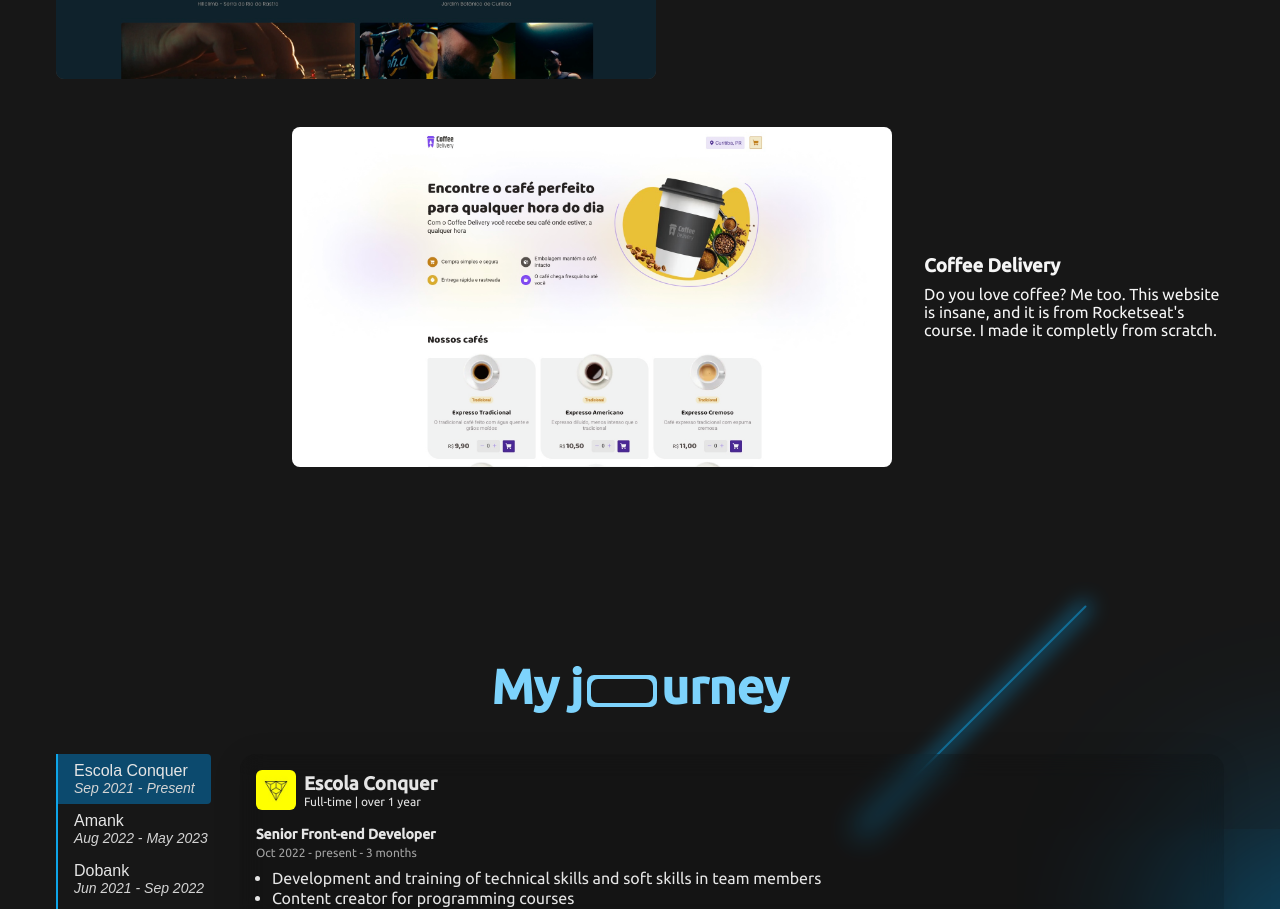
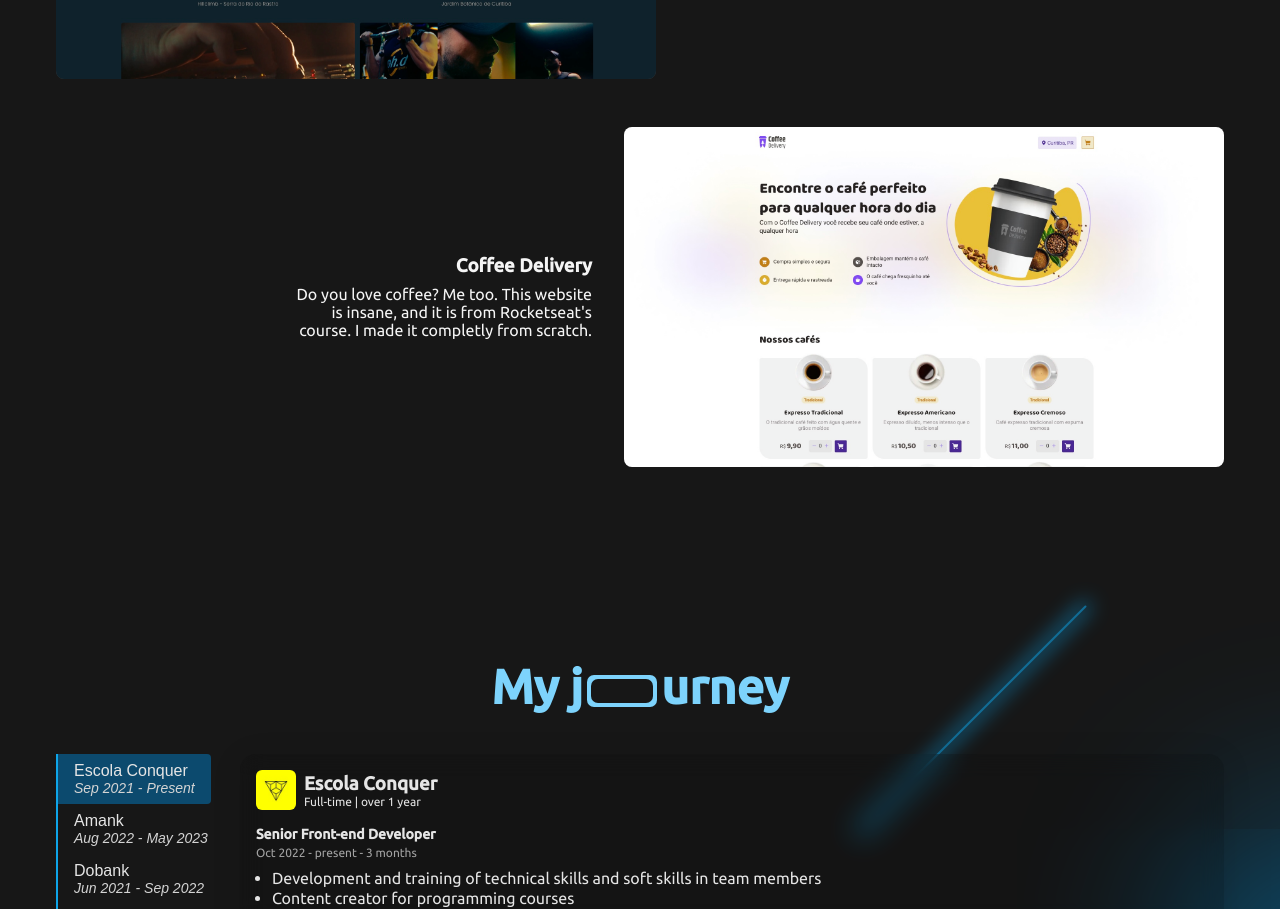
Before and after one commit to guiillescas/guilles-site-2, a Next.js app: page / in a window 1280 px wide. Shown: the part 950-1859 px from the top of the page. Built offline with nearby package versions, Linux system fonts and the light colour scheme.

Commit message:
fix: prop on styles

```diff
--- a/src/components/ProjectCard/styles.ts
+++ b/src/components/ProjectCard/styles.ts
@@ -6,7 +6,7 @@
 
 export const ProjectCardContainer = styled(Link)<ProjectCardContainerProps>`
   display: flex;
-  flex-direction: ${({ isInverted }) => (isInverted ? 'row-reverse' : 'row')};
+  flex-direction: ${({ inverted }) => (inverted ? 'row-reverse' : 'row')};
   align-items: center;
   justify-content: center;
 
@@ -69,12 +69,11 @@
   .card-content-wrapper {
     display: flex;
     flex-direction: column;
-    align-items: ${({ isInverted }) =>
-      isInverted ? 'flex-end' : 'flex-start'};
+    align-items: ${({ inverted }) => (inverted ? 'flex-end' : 'flex-start')};
     justify-content: flex-start;
 
-    margin-right: ${({ isInverted }) => (isInverted ? '2rem' : 0)};
-    margin-left: ${({ isInverted }) => (isInverted ? 0 : '2rem')};
+    margin-right: ${({ inverted }) => (inverted ? '2rem' : 0)};
+    margin-left: ${({ inverted }) => (inverted ? 0 : '2rem')};
 
     width: fit-content;
     height: 100%;
@@ -98,7 +97,7 @@
     > p {
       max-width: 300px;
 
-      text-align: ${({ isInverted }) => (isInverted ? 'right' : 'left')};
+      text-align: ${({ inverted }) => (inverted ? 'right' : 'left')};
       color: ${({ theme }) => theme.colors.neutral[100]};
     }
   }
```
